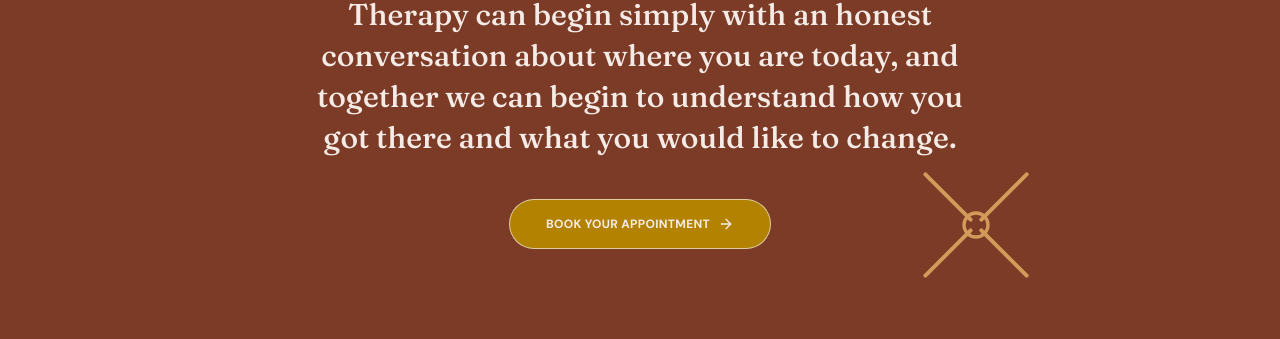
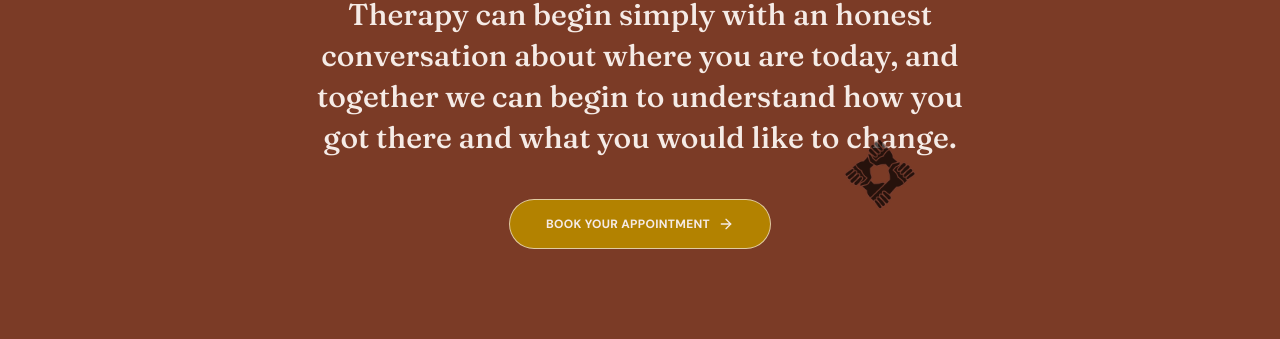
Before and after one commit to TalhaQureshi324/My_Kahani_Project, a Next.js app: page / in a window 1280 px wide. Shown: the part 4217-4556 px from the top of the page. Built offline with nearby package versions, Linux system fonts and the light colour scheme.

Commit message:
Bio conclusion: replace vector hands mark with ImageElements asset, lower-right of CTA

```diff
--- a/components/sections/BioConclusion.tsx
+++ b/components/sections/BioConclusion.tsx
@@ -1,11 +1,12 @@
+import Image from "next/image";
 import { ArrowRight } from "lucide-react";
 import { Button } from "@/components/ui/primitives";
-import { CommunityHands } from "@/components/ui/doodles";
 import { bioConclusion } from "@/lib/content";
 
 /**
  * Section 5 — Bio conclusion & primary CTA: continues the rust
- * palette, centered copy, gold pill CTA, floating hands mark.
+ * palette, centered copy, gold pill CTA, hand-drawn image mark
+ * tucked into the container's lower-right corner.
  */
 export default function BioConclusion() {
   return (
@@ -23,7 +24,14 @@ export default function BioConclusion() {
             {bioConclusion.cta}
             <ArrowRight className="h-4 w-4" aria-hidden="true" />
           </Button>
-          <CommunityHands className="absolute -right-6 -bottom-8 h-24 w-24 text-mustard lg:-right-16 lg:-bottom-10 lg:h-32 lg:w-32" />
+          <Image
+            src="/images/ImageElements_meet_your_therapist.webp"
+            alt=""
+            aria-hidden="true"
+            width={500}
+            height={500}
+            className="pointer-events-none absolute right-4 bottom-2 h-auto w-16 select-none md:right-12 md:bottom-6 md:w-24"
+          />
         </div>
       </div>
     </section>
```
Also changed, not shown: public/images/ImageElements_meet_your_therapist.webp (added).
